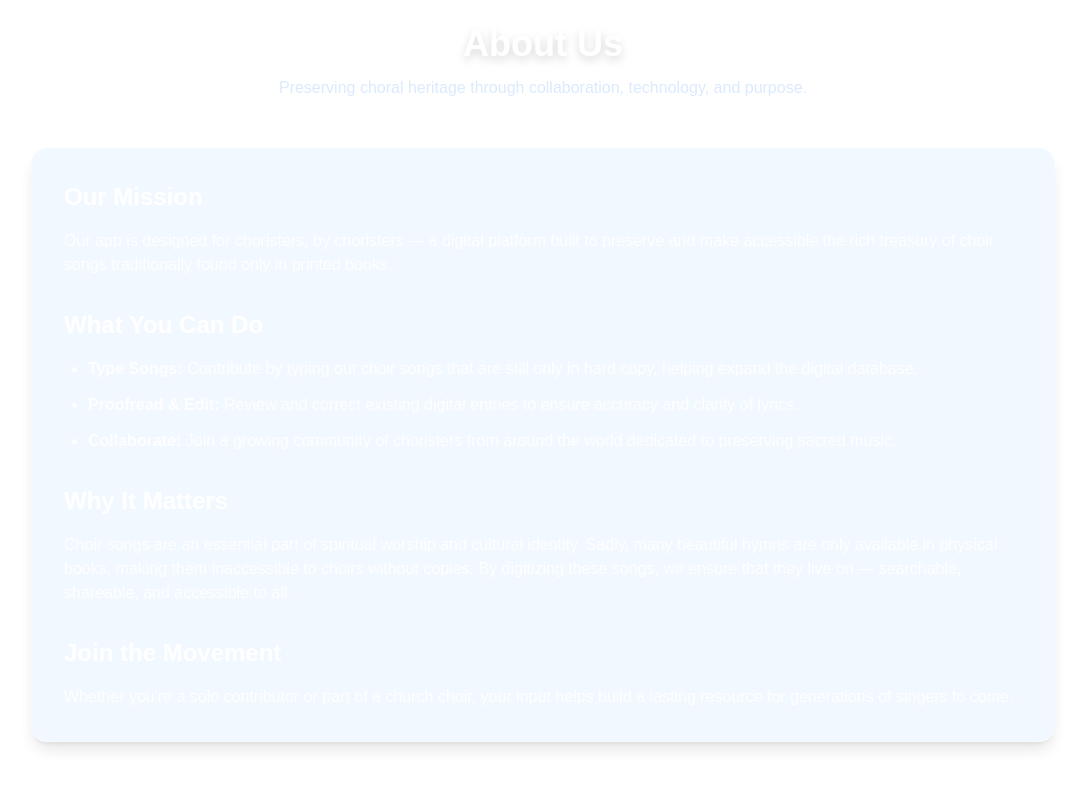
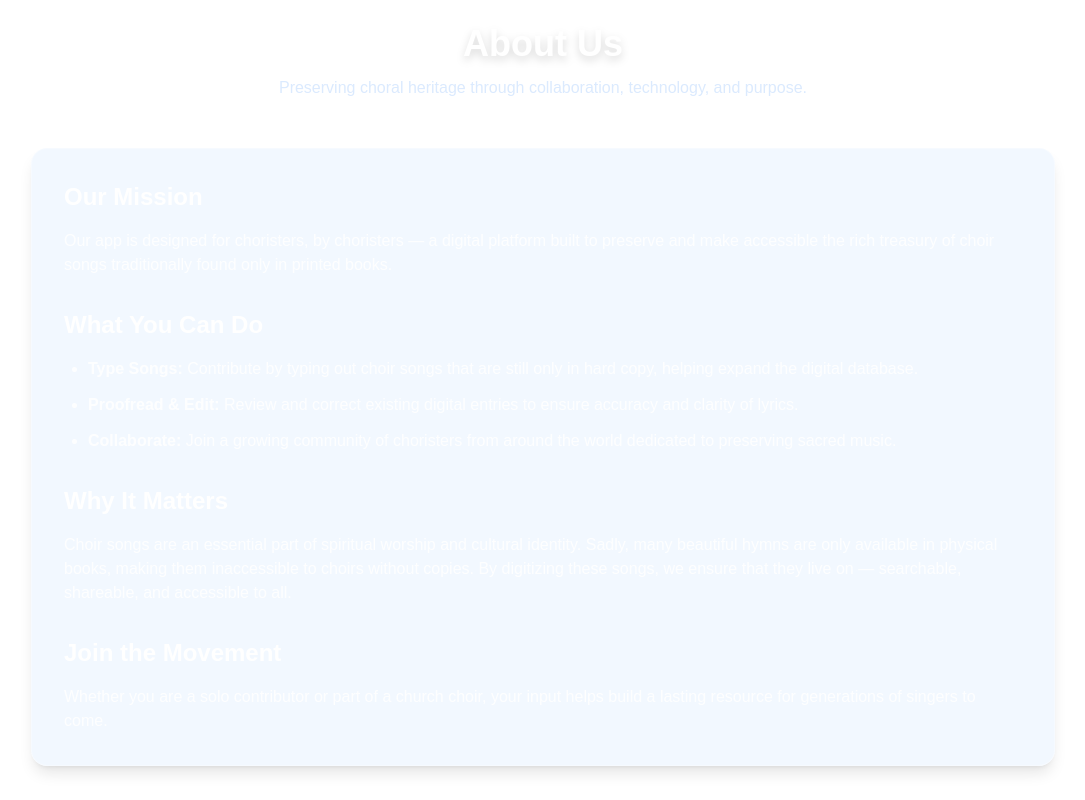
Before and after one commit to festdivinely/choir_song_project_typing, a Next.js app: page /about in a window 1280 px wide. Shown: the whole page, without its empty margins (97-1182 px from the left). Built offline with nearby package versions, Linux system fonts and the light colour scheme.

Commit message:
seventeeth commit

```diff
--- a/app/about/page.tsx
+++ b/app/about/page.tsx
@@ -50,7 +50,7 @@ const AboutPage: React.FC = () => {
 
         <h2 className="text-2xl font-semibold text-white mt-8 mb-4">Join the Movement</h2>
         <p>
-          Whether you're a solo contributor or part of a church choir, your input helps build
+          Whether you are a solo contributor or part of a church choir, your input helps build
           a lasting resource for generations of singers to come.
         </p>
       </div>
```
